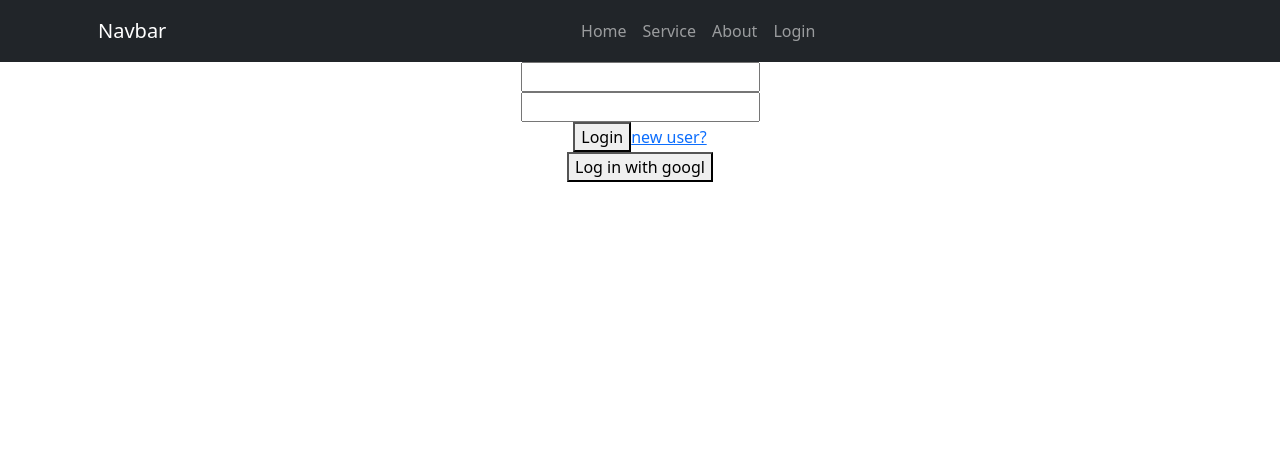
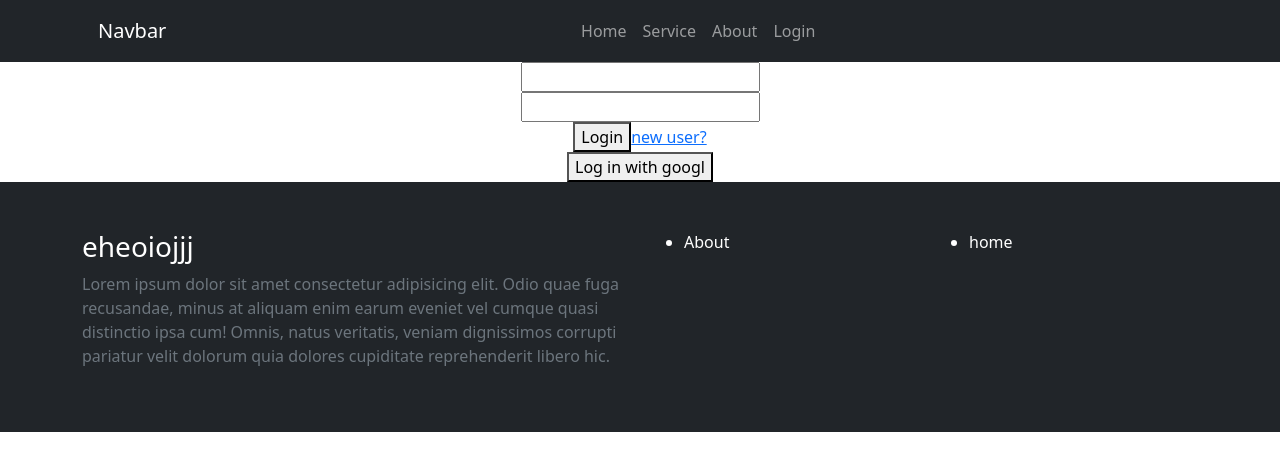
Before and after one commit to obaidulnasir/healthcare-website, a React (Create React App) app: page /login in a window 1280 px wide. Shown: the top 470 px of the page. Built offline with nearby package versions, Linux system fonts and the light colour scheme; no server answers.

Commit message:
footer added

```diff
--- a/public/pets-fake-data.json
+++ b/public/pets-fake-data.json
@@ -1,6 +1,6 @@
-[{"key":421,"title":"Porcupine, tree","description":"Curabitur in libero ut massa volutpat convallis. Morbi odio odio, elementum eu, interdum eu, tincidunt in, leo. Maecenas pulvinar lobortis est.","img":"http://jalbum.net","mini_description":"Phasellus sit amet erat. Nulla tempus. Vivamus in felis eu sapien cursus vestibulum."},
-{"key":215,"title":"Black-tailed deer","description":"Cum sociis natoque penatibus et magnis dis parturient montes, nascetur ridiculus mus. Vivamus vestibulum sagittis sapien. Cum sociis natoque penatibus et magnis dis parturient montes, nascetur ridiculus mus.\n\nEtiam vel augue. Vestibulum rutrum rutrum neque. Aenean auctor gravida sem.","img":"http://nifty.com","mini_description":"Maecenas ut massa quis augue luctus tincidunt. Nulla mollis molestie lorem. Quisque ut erat."},
-{"key":357,"title":"Western spotted skunk","description":"Maecenas tristique, est et tempus semper, est quam pharetra magna, ac consequat metus sapien ut nunc. Vestibulum ante ipsum primis in faucibus orci luctus et ultrices posuere cubilia Curae; Mauris viverra diam vitae quam. Suspendisse potenti.\n\nNullam porttitor lacus at turpis. Donec posuere metus vitae ipsum. Aliquam non mauris.\n\nMorbi non lectus. Aliquam sit amet diam in magna bibendum imperdiet. Nullam orci pede, venenatis non, sodales sed, tincidunt eu, felis.","img":"http://craigslist.org","mini_description":"In sagittis dui vel nisl. Duis ac nibh. Fusce lacus purus, aliquet at, feugiat non, pretium quis, lectus."},
+[{"key":421,"title":"Porcupine, tree","description":"Curabitur in libero ut massa volutpat convallis. Morbi odio odio, elementum eu, interdum eu, tincidunt in, leo. Maecenas pulvinar lobortis est.","img":"https://i.ibb.co/THQXhHD/lower-doctor1.jpg","mini_description":"Phasellus sit amet erat. Nulla tempus. Vivamus in felis eu sapien cursus vestibulum."},
+{"key":215,"title":"Black-tailed deer","description":"Cum sociis natoque penatibus et magnis dis parturient montes, nascetur ridiculus mus. Vivamus vestibulum sagittis sapien. Cum sociis natoque penatibus et magnis dis parturient montes, nascetur ridiculus mus.\n\nEtiam vel augue. Vestibulum rutrum rutrum neque. Aenean auctor gravida sem.","img":"https://i.ibb.co/SXpG7dv/image2.jpg","mini_description":"Maecenas ut massa quis augue luctus tincidunt. Nulla mollis molestie lorem. Quisque ut erat."},
+{"key":357,"title":"Western spotted skunk","description":"Maecenas tristique, est et tempus semper, est quam pharetra magna, ac consequat metus sapien ut nunc. Vestibulum ante ipsum primis in faucibus orci luctus et ultrices posuere cubilia Curae; Mauris viverra diam vitae quam. Suspendisse potenti.\n\nNullam porttitor lacus at turpis. Donec posuere metus vitae ipsum. Aliquam non mauris.\n\nMorbi non lectus. Aliquam sit amet diam in magna bibendum imperdiet. Nullam orci pede, venenatis non, sodales sed, tincidunt eu, felis.","img":"https://i.ibb.co/ggZc4Wc/inject-dog.jpg","mini_description":"In sagittis dui vel nisl. Duis ac nibh. Fusce lacus purus, aliquet at, feugiat non, pretium quis, lectus."},
 {"key":487,"title":"Turaco, violet-crested","description":"In congue. Etiam justo. Etiam pretium iaculis justo.","img":"http://weibo.com","mini_description":"Fusce consequat. Nulla nisl. Nunc nisl amar sonar bandgeri.."},
 {"key":709,"title":"Gnu, brindled","description":"Duis aliquam convallis nunc. Proin at turpis a pede posuere nonummy. Integer non velit.","img":"http://europa.eu","mini_description":"In hac habitasse platea dictumst. Morbi vestibulum, velit id pretium iaculis, diam erat fermentum justo, nec condimentum neque sapien placerat ante. Nulla justo."},
 {"key":253,"title":"Otter, brazilian","description":"Duis consequat dui nec nisi volutpat eleifend. Donec ut dolor. Morbi vel lectus in quam fringilla rhoncus.","img":"https://cocolog-nifty.com","mini_description":"In hac habitasse platea dictumst. Etiam faucibus cursus urna. Ut tellus."},
--- a/src/App.js
+++ b/src/App.js
@@ -11,6 +11,7 @@ import Register from "./components/Register/Register";
 import PrivateRoute from "./components/PrivateRoute/PrivateRoute";
 import Services from "./components/Services/Services";
 import ServiceDetails from "./components/ServiceDetails/ServiceDetails";
+import Footer from "./components/Footer/Footer";
 
 function App() {
   return (
@@ -43,6 +44,7 @@ function App() {
           </Switch>
         </Router>
       </AuthProvider>
+      <Footer></Footer>
     </div>
   );
 }
--- a/src/components/Footer/Footer.js
+++ b/src/components/Footer/Footer.js
@@ -2,8 +2,25 @@ import React from 'react';
 
 const Footer = () => {
     return (
-        <div>
-            <h3>this is foooter</h3>
+        <div className="bg-dark">
+            <div className="container py-5">
+                <div className="row text-white">
+                    <div className="col-md-6">
+                        <h3>eheoiojjj</h3>
+                        <p className="text-muted">Lorem ipsum dolor sit amet consectetur adipisicing elit. Odio quae fuga recusandae, minus at aliquam enim earum eveniet vel cumque quasi distinctio ipsa cum! Omnis, natus veritatis, veniam dignissimos corrupti pariatur velit dolorum quia dolores cupiditate reprehenderit libero hic.</p>
+                    </div>
+                    <div className="col-md-3">
+                        <ul>
+                            <li>About</li>
+                        </ul>
+                    </div>
+                    <div className="col-md-3">
+                        <ul>
+                            <li>home</li>
+                        </ul>
+                    </div>
+                </div>
+            </div>
         </div>
     );
 };
--- a/src/components/Service/Service.js
+++ b/src/components/Service/Service.js
@@ -3,12 +3,13 @@ import { Link } from 'react-router-dom';
 import "./Service.css"
 
 const Service = (props) => {
-    const {title, description, mini_description, img}= props.service;
+    const {title, mini_description, key, img}= props.service;
     return (
            <div className="service text-center p-5">
+               <img src={img} width="80%" className="rounded" alt="" />
                 <h3>{title}</h3>
                 <p>{mini_description}</p>
-                <Link className="btn btn-success">See More</Link>
+                <Link to={`/service/${key}`} className="btn btn-success">See More</Link>
            </div>
 
     );
--- a/src/components/ServiceDetails/ServiceDetails.js
+++ b/src/components/ServiceDetails/ServiceDetails.js
@@ -14,13 +14,16 @@ const ServiceDetails = () => {
   const singleItem = service.find((singleService) => singleService.key == serviceId);
   // const{title, description} = singleItem;
   console.log(singleItem);
+
   return (
     <div>
       <div className="service-details">
         <div className="container">
           <div className="row text-center">
             <div className="col">
+              <img src={singleItem?.img} alt="" />
               <h3>{singleItem?.title}</h3>
+              <p>{singleItem?.description}</p>
             </div>
           </div>
         </div>
```
